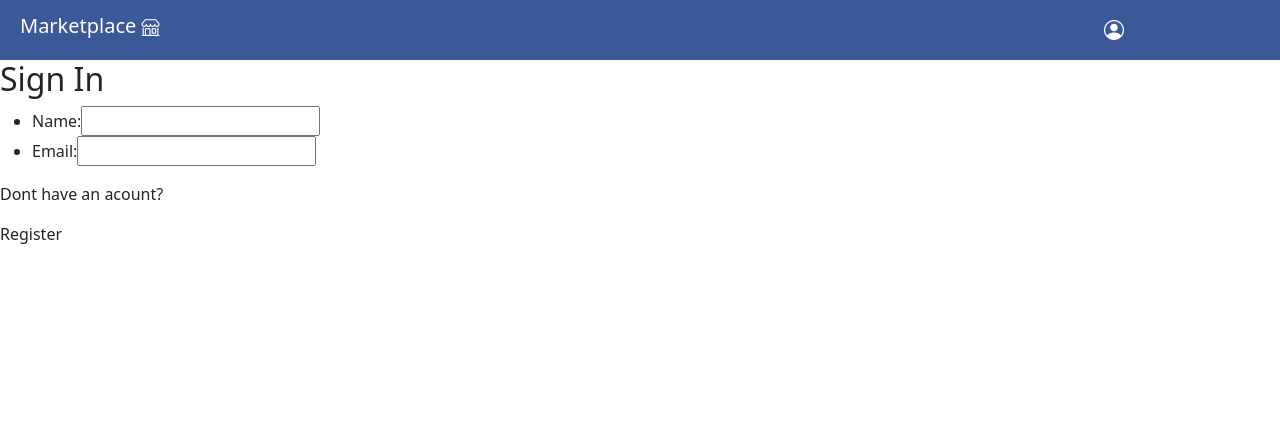
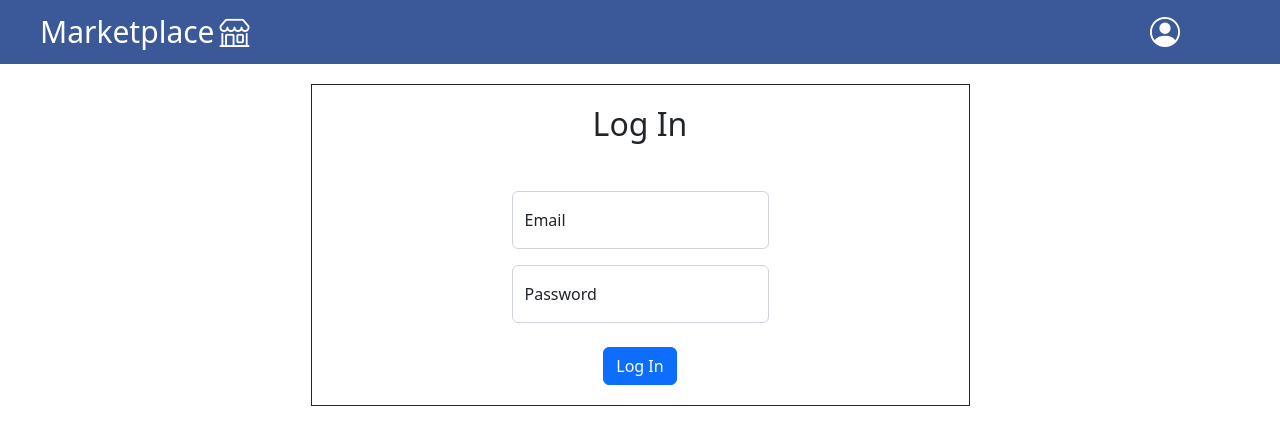
Before and after one commit to fr35/marketplace, a React (Create React App) app in the folder frontend/: page / in a window 1280 px wide. Shown: the top 444 px of the page. Built offline with nearby package versions, Linux system fonts and the light colour scheme.

Commit message:
formulario de inicio de sesion y registro con estilo basico

```diff
--- a/frontend/src/App.js
+++ b/frontend/src/App.js
@@ -1,13 +1,15 @@
 import './App.css';
 import Header from './components/Header';
-import SignIn from './components/SignIn';
+import LogIn from './components/SignIn';
+import SignUp from './components/SignUp'
+
 
 
 function App() {
   return (
     <div>
       <Header></Header>
-      <SignIn></SignIn>
+      <LogIn></LogIn>
     </div>
   );
 }
--- a/frontend/src/components/Header/index.css
+++ b/frontend/src/components/Header/index.css
@@ -1,58 +1,52 @@
-#container {
+#containerHeader {
     display: flex;
     justify-content: space-between;
     align-items: center;
     background-color: #3b5998;
-    height: 60px;
+    height: 4rem;
 }
-
-#logoContainer {
+#logoContainerHeader {
     display: flex;
+    justify-content: center;
+    align-items: center;
 }
-
-#logo {
-    font-size: 18px;
+#logoHeader {
+    font-size: 30px;
     color: white;
-    padding-left: 5px;
 }
-
-#textLogo {
-    font-size: 20px;
+#textLogoHeader {
+    font-size: 30px;
     color: white;
-    padding-left: 20px;
+    margin: 0%;
+    padding-left: 40px;
+    padding-right: 5px;
 }
-
-#userLogo {
-    font-size: 20px;
+#userLogoHeader {
     color: white;
+    font-size: 30px;
     padding-right: 100px;
 }
-
-#userContainer {
-    padding-right: 50px;
-}
-.dropdown {
+.dropdownHeader {
     position: relative;
     display: inline-block;
 }
-.dropbtn {
+.dropbtnHeader {
     border: none;
     background: none;
 }
-.dropdown-content {
+.dropdown-contentHeader {
     display: none;
     position: absolute;
     background-color: #f1f1f1;
-    min-width: 160px;
+    min-width: 100px;
     box-shadow: 0px 8px 16px 0px rgba(0,0,0,0.2);
     z-index: 1;
 }
-.dropdown-content a {
+.dropdown-contentHeader a {
     color: black;
     padding: 12px 16px;
     text-decoration: none;
     display: block;
 }
-.dropdown-content a:hover {background-color: #ddd;}
-  /* Show the dropdown menu on hover */
-.dropdown:hover .dropdown-content {display: block;}
+.dropdown-contentHeader a:hover {background-color: #ddd;}
+.dropdownHeader:hover .dropdown-contentHeader {display: block;}
--- a/frontend/src/components/Header/index.jsx
+++ b/frontend/src/components/Header/index.jsx
@@ -2,21 +2,21 @@ import './index.css'
 
 export default function Header() {
     return (
-        <div id='container'>
-            <div id='logoContainer'>
-                <h1 id='textLogo'>Marketplace</h1>
-                <i class="bi bi-shop" id='logo'></i>
+        <header id='containerHeader'>
+            <div id='logoContainerHeader'>
+                <h1 id='textLogoHeader'>Marketplace</h1>
+                <i className="bi bi-shop" id='logoHeader'></i>
             </div>
-            <div id='userContainer'>
-                <div class="dropdown">
-                    <button class="dropbtn"><i class="bi bi-person-circle" id='userLogo'></i></button>
-                    <div class="dropdown-content">
+            <div id='userContainerHeader'>
+                <div className="dropdownHeader">
+                    <button className="dropbtnHeader"><i className="bi bi-person-circle" id='userLogoHeader'></i></button>
+                    <div className="dropdown-contentHeader">
                         <a href="#">View Perfil</a>
                         <a href="#">Preferences</a>
                         <a href="#">Sign Out</a>
                     </div>
                 </div>
             </div>
-        </div>
+        </header>
     )
 }
--- /dev/null
+++ b/frontend/src/components/SignIn/index.css
@@ -0,0 +1,10 @@
+#containerLogIn {
+    margin-top: 50px;
+    display: flex;
+    justify-content: center;
+    align-items: center;
+}
+#formContainerLogIn {
+    border: 1px solid;
+    padding: 50px 150px 100px 150px;
+}
--- a/frontend/src/components/SignIn/index.jsx
+++ b/frontend/src/components/SignIn/index.jsx
@@ -1,23 +1,22 @@
-export default function SignIn() {
+import "./index.css"
+
+export default function LogIn() {
     return (
-        <div>
-            <h2>Sign In</h2>
-            <div>
-                <form action="" method="post">
-                    <ul>
-                        <li>
-                            <label htmlFor="name">Name:</label>
-                            <input type="text" id="userName" name="userName"/>
-                        </li>
-                        <li>
-                            <label htmlFor="name">Email:</label>
-                            <input type="email" id="userEmail" name="userEmail"/>
-                        </li>
-                    </ul>
+        <section id="containerLogIn">
+            <div id="formContainerLogIn">
+                <h2 className="center mb-5">Log In</h2>
+                <form>
+                    <div class="form-floating mb-3">
+                        <input type="email" class="form-control" id="inputEmail" placeholder="Email"/>
+                        <label for="inputEmail">Email</label>
+                    </div>
+                    <div class="form-floating mb-4">
+                        <input type="password" class="form-control" id="inputPassword" placeholder="Password"/>
+                        <label for="inputPassword">Password</label>
+                    </div>
+                    <div className="center"><button type="submit" className="btn btn-primary">Log In</button></div>
                 </form>
-                <p>Dont have an acount?</p>
-                <p>Register</p>
             </div>
-        </div>
+        </section>
     )
 }
--- /dev/null
+++ b/frontend/src/components/SignUp/index.css
@@ -0,0 +1,10 @@
+#containerLogIn {
+    margin-top: 20px;
+    display: flex;
+    justify-content: center;
+    align-items: center;
+}
+#formContainerLogIn {
+    border: 1px solid;
+    padding: 20px 200px 20px 200px;
+}
--- /dev/null
+++ b/frontend/src/components/SignUp/index.jsx
@@ -0,0 +1,48 @@
+import "./index.css"
+
+export default function SignUp() {
+    return (
+        <section id="containerLogIn">
+            <div id="formContainerLogIn">
+                <h2 className="center mb-3">Sign Up</h2>
+                <form>
+                    <div class="form-floating mb-2">
+                        <input type="text" class="form-control" id="inputFirstName" placeholder="First Name"/>
+                        <label for="inputFirstName">First Name</label>
+                    </div>
+                    <div class="form-floating mb-2">
+                        <input type="text" class="form-control" id="inputLastName" placeholder="Last Name"/>
+                        <label for="inputLastName">Last Name</label>
+                    </div>
+                    <div class="form-floating mb-2">
+                        <input type="email" class="form-control" id="inputEmail" placeholder="Email"/>
+                        <label for="inputEmail">Email</label>
+                    </div>
+                    <div class="form-floating mb-2">
+                        <input type="password" class="form-control" id="inputPassword" placeholder="Password"/>
+                        <label for="inputPassword">Password</label>
+                    </div>
+                    <div class="form-floating mb-2">
+                        <input type="password" class="form-control" id="inputConfirmPassword" placeholder=" Confirm Password"/>
+                        <label for="inputConfirmPassword">Confirm Password</label>
+                    </div>
+                    <div className="mb-2 center">
+                        <div class="form-check form-check-inline">
+                            <input class="form-check-input" type="radio" name="inlineRadioOptions" id="inlineRadio1" value="Male"/>
+                            <label class="form-check-label" for="inlineRadio1">Male</label>
+                        </div>
+                        <div class="form-check form-check-inline">
+                            <input class="form-check-input" type="radio" name="inlineRadioOptions" id="inlineRadio2" value="Female"/>
+                            <label class="form-check-label" for="inlineRadio2">Female</label>
+                        </div>
+                    </div>
+                    <div className="mb-3 center">
+                        <label for="birthday">Birthday: </label>
+                        <input type="date" id="birthday" name="birthday"/>
+                    </div>
+                    <div className="center"><button type="submit" className="btn btn-primary">Log In</button></div>
+                </form>
+            </div>
+        </section>
+    )
+}
--- a/frontend/src/index.css
+++ b/frontend/src/index.css
@@ -1,5 +1,4 @@
 body {
-  margin: 0;
   font-family: -apple-system, BlinkMacSystemFont, 'Segoe UI', 'Roboto', 'Oxygen',
     'Ubuntu', 'Cantarell', 'Fira Sans', 'Droid Sans', 'Helvetica Neue',
     sans-serif;
@@ -11,3 +10,15 @@ code {
   font-family: source-code-pro, Menlo, Monaco, Consolas, 'Courier New',
     monospace;
 }
+
+*{
+  padding: 0;
+  margin: 0;
+  box-sizing: border-box;
+}
+
+.center {
+  display: flex;
+  justify-content: center;
+  align-items: center;
+}
```
Also changed, not shown: frontend/src/components/HeaderNoSesion/index.jsx (+5 -8 lines).
